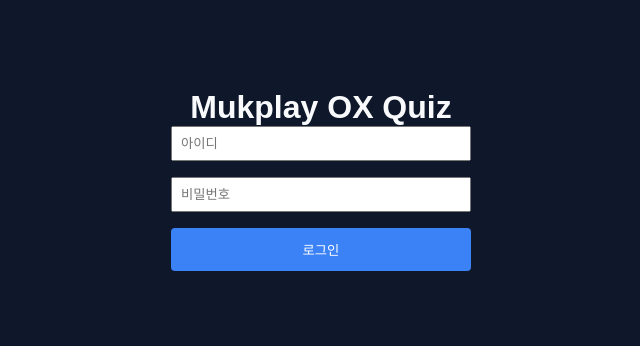
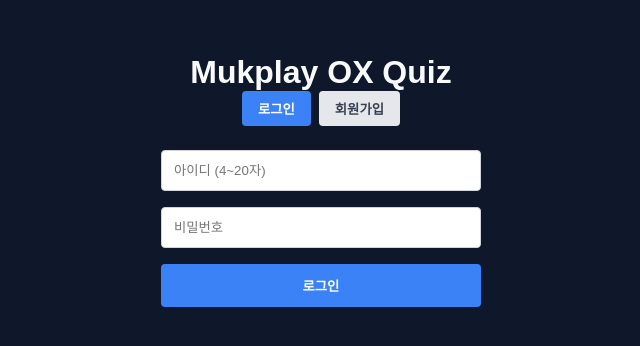
Before and after one commit to mukhoplus/mukplay-fe, a React (Vite) app: page /login in a window 1280 px wide. Shown: the part 140-486 px from the top of the page, without its empty margins (319-959 px from the left). Built offline with nearby package versions, Linux system fonts and the light colour scheme.

Commit message:
feat: connect LoginPage with backend signup and login APIs

```diff
--- a/src/pages/LoginPage.tsx
+++ b/src/pages/LoginPage.tsx
@@ -3,45 +3,148 @@ import { useNavigate } from 'react-router-dom';
 import { useAuthStore } from '../stores/authStore';
 
 export const LoginPage: React.FC = () => {
+  const [isSignup, setIsSignup] = useState(false);
   const [loginId, setLoginId] = useState('');
   const [password, setPassword] = useState('');
+  const [nickname, setNickname] = useState('');
+  const [errorMsg, setErrorMsg] = useState('');
+  const [loading, setLoading] = useState(false);
+
   const navigate = useNavigate();
   const setAuth = useAuthStore((state) => state.setAuth);
 
-  const handleLogin = (e: React.FormEvent) => {
+  const handleSubmit = async (e: React.FormEvent) => {
     e.preventDefault();
-    if (!loginId || !password) return;
+    setErrorMsg('');
 
-    // Simulate login for view mount / UI test
-    setAuth('mock-jwt-token', {
-      id: 1,
-      nickname: loginId,
-      level: 1,
-      exp: 0,
-    });
-    navigate('/lobby');
+    if (!loginId || !password) {
+      setErrorMsg('아이디와 비밀번호를 입력해주세요.');
+      return;
+    }
+
+    if (isSignup && !nickname) {
+      setErrorMsg('닉네임을 입력해주세요.');
+      return;
+    }
+
+    setLoading(true);
+    try {
+      const endpoint = isSignup ? '/api/auth/signup' : '/api/auth/login';
+      const body = isSignup
+        ? { loginId, password, nickname }
+        : { loginId, password };
+
+      const response = await fetch(endpoint, {
+        method: 'POST',
+        headers: { 'Content-Type': 'application/json' },
+        body: JSON.stringify(body),
+      });
+
+      const result = await response.json();
+
+      if (!response.ok) {
+        throw new Error(result.message || '인증 처리에 실패했습니다.');
+      }
+
+      const tokenData = result.data; // { accessToken, tokenType, userId, nickname }
+
+      // 유저 정보 저장 및 로비로 이동
+      setAuth(tokenData.accessToken, {
+        id: tokenData.userId,
+        nickname: tokenData.nickname,
+        level: 1,
+        exp: 0,
+      });
+
+      navigate('/lobby');
+    } catch (err: any) {
+      setErrorMsg(err.message || '요청 중 오류가 발생했습니다.');
+    } finally {
+      setLoading(false);
+    }
   };
 
   return (
     <div style={{ display: 'flex', flexDirection: 'column', alignItems: 'center', justifyContent: 'center', minHeight: '80vh' }}>
       <h1>Mukplay OX Quiz</h1>
-      <form onSubmit={handleLogin} style={{ display: 'flex', flexDirection: 'column', gap: '1rem', width: '300px' }}>
+      <div style={{ display: 'flex', gap: '0.5rem', marginBottom: '1.5rem' }}>
+        <button
+          type="button"
+          onClick={() => { setIsSignup(false); setErrorMsg(''); }}
+          style={{
+            padding: '0.5rem 1rem',
+            background: !isSignup ? '#3b82f6' : '#e5e7eb',
+            color: !isSignup ? 'white' : '#374151',
+            border: 'none',
+            borderRadius: '4px',
+            cursor: 'pointer',
+            fontWeight: 'bold',
+          }}
+        >
+          로그인
+        </button>
+        <button
+          type="button"
+          onClick={() => { setIsSignup(true); setErrorMsg(''); }}
+          style={{
+            padding: '0.5rem 1rem',
+            background: isSignup ? '#3b82f6' : '#e5e7eb',
+            color: isSignup ? 'white' : '#374151',
+            border: 'none',
+            borderRadius: '4px',
+            cursor: 'pointer',
+            fontWeight: 'bold',
+          }}
+        >
+          회원가입
+        </button>
+      </div>
+
+      <form onSubmit={handleSubmit} style={{ display: 'flex', flexDirection: 'column', gap: '1rem', width: '320px' }}>
         <input
           type="text"
-          placeholder="아이디"
+          placeholder="아이디 (4~20자)"
           value={loginId}
           onChange={(e) => setLoginId(e.target.value)}
-          style={{ padding: '0.5rem' }}
+          style={{ padding: '0.75rem', border: '1px solid #d1d5db', borderRadius: '4px' }}
         />
         <input
           type="password"
-          placeholder="비밀번호"
+          placeholder={isSignup ? "비밀번호 (영문+숫자 8자 이상)" : "비밀번호"}
           value={password}
           onChange={(e) => setPassword(e.target.value)}
-          style={{ padding: '0.5rem' }}
+          style={{ padding: '0.75rem', border: '1px solid #d1d5db', borderRadius: '4px' }}
         />
-        <button type="submit" style={{ padding: '0.75rem', cursor: 'pointer', background: '#3b82f6', color: 'white', border: 'none', borderRadius: '4px' }}>
-          로그인
+        {isSignup && (
+          <input
+            type="text"
+            placeholder="닉네임 (2~15자)"
+            value={nickname}
+            onChange={(e) => setNickname(e.target.value)}
+            style={{ padding: '0.75rem', border: '1px solid #d1d5db', borderRadius: '4px' }}
+          />
+        )}
+
+        {errorMsg && (
+          <div style={{ color: '#ef4444', fontSize: '0.875rem', textAlign: 'center' }}>
+            {errorMsg}
+          </div>
+        )}
+
+        <button
+          type="submit"
+          disabled={loading}
+          style={{
+            padding: '0.75rem',
+            cursor: loading ? 'not-allowed' : 'pointer',
+            background: '#3b82f6',
+            color: 'white',
+            border: 'none',
+            borderRadius: '4px',
+            fontWeight: 'bold',
+          }}
+        >
+          {loading ? '처리 중...' : isSignup ? '회원가입 및 시작하기' : '로그인'}
         </button>
       </form>
     </div>
```
